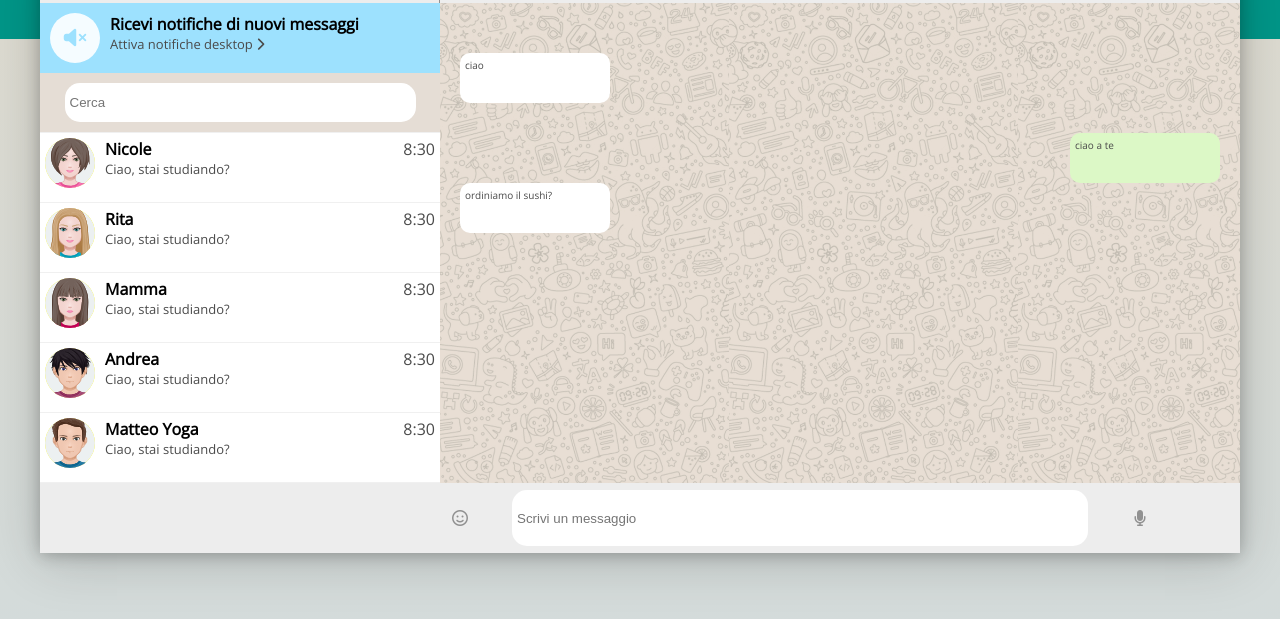
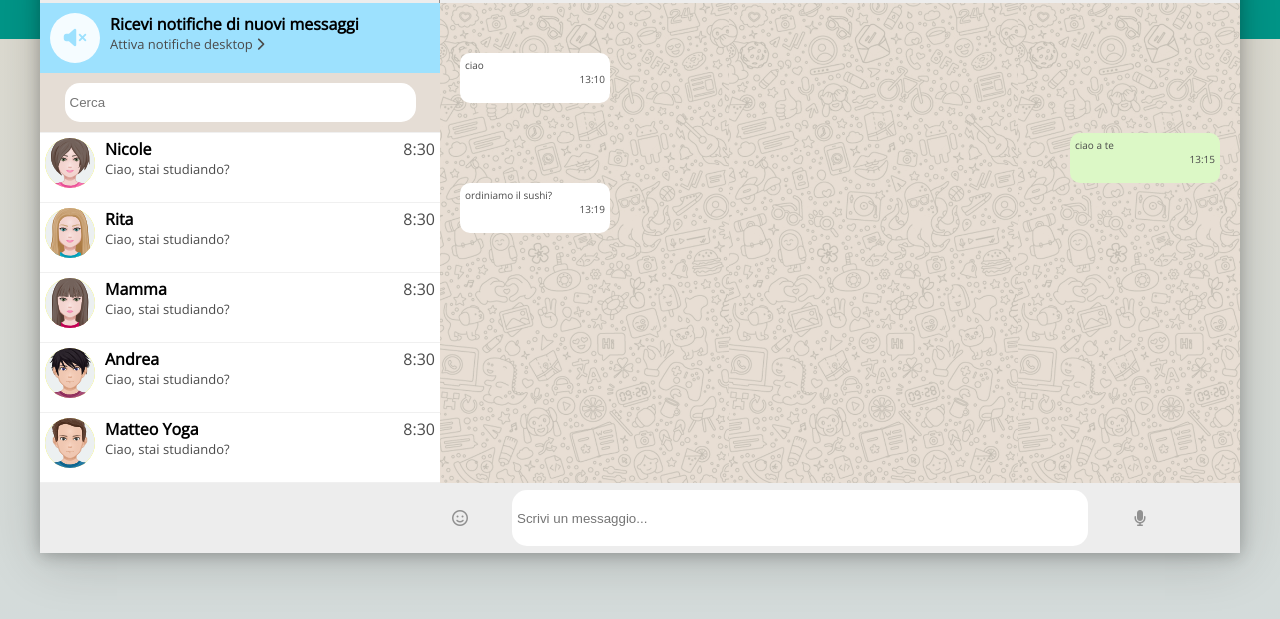
Before and after one commit to veronica012/js-html-css-boolzap, a plain HTML site: page index.html in a window 1280 px wide. Shown: the part 81-700 px from the top of the page. Drawn offline with nearby package versions, Linux system fonts and the light colour scheme.

Commit message:
aggiunto orario nei messaggi

```diff
--- a/index.html
+++ b/index.html
@@ -168,19 +168,37 @@
                         </div>
                     </div>
                     <div class="container-chat">
-                        <div class="messaggio">ciao</div>
-                        <div class="messaggio-ricevuto">ciao a te</div>
-                        <div class="messaggio">ordiniamo il sushi?</div>
+                        <div class="messaggi-sinistra">
+                            <div class="messaggio">ciao
+                                <p>
+                                    <span>13:10</span>
+                                </p>
+                            </div>
+                        </div>
+                        <div class="messaggi-destra">
+                            <div class="messaggio-ricevuto">ciao a te
+                                <p>
+                                    <span>13:15</span>
+                                </p>
+                            </div>
+                        </div>
+                        <div class="messaggi-sinistra">
+                            <div class="messaggio">ordiniamo il sushi?
+                                <p>
+                                    <span>13:19</span>
+                                </p>
+                            </div>
+                        </div>
                     </div>
                     <div class="footer">
                         <div class="icona-footer">
                             <i class="far fa-smile"></i>
                         </div>
                         <div class="input-container">
-                            <input class="input" id="scrivi_messaggio" type="text" name="" placeholder="Scrivi un messaggio">
+                            <input class="input" id="scrivi_messaggio" type="text" name="" placeholder="Scrivi un messaggio...">
                         </div>
                         <div class="icona-footer">
-                                <i class="fas fa-microphone"></i>
+                            <i class="fas fa-microphone"></i>
                         </div>
                     </div>
                 </div>
--- a/style.css
+++ b/style.css
@@ -197,11 +197,11 @@ i {
     display: flex;
     justify-content: center;
     align-items: center;
-
 }
-.icona-footer i {
+.icona-footer i{
     color: #919191;
 }
+
 .fa-check {
     padding: 0;
     color:#919191;
@@ -213,3 +213,6 @@ i {
 .template {
     display: none;
 }
+.messaggi-sinistra p, .messaggi-destra p {
+    text-align: right;
+}
```
Lines whose indentation alone changed are shown as unchanged.
